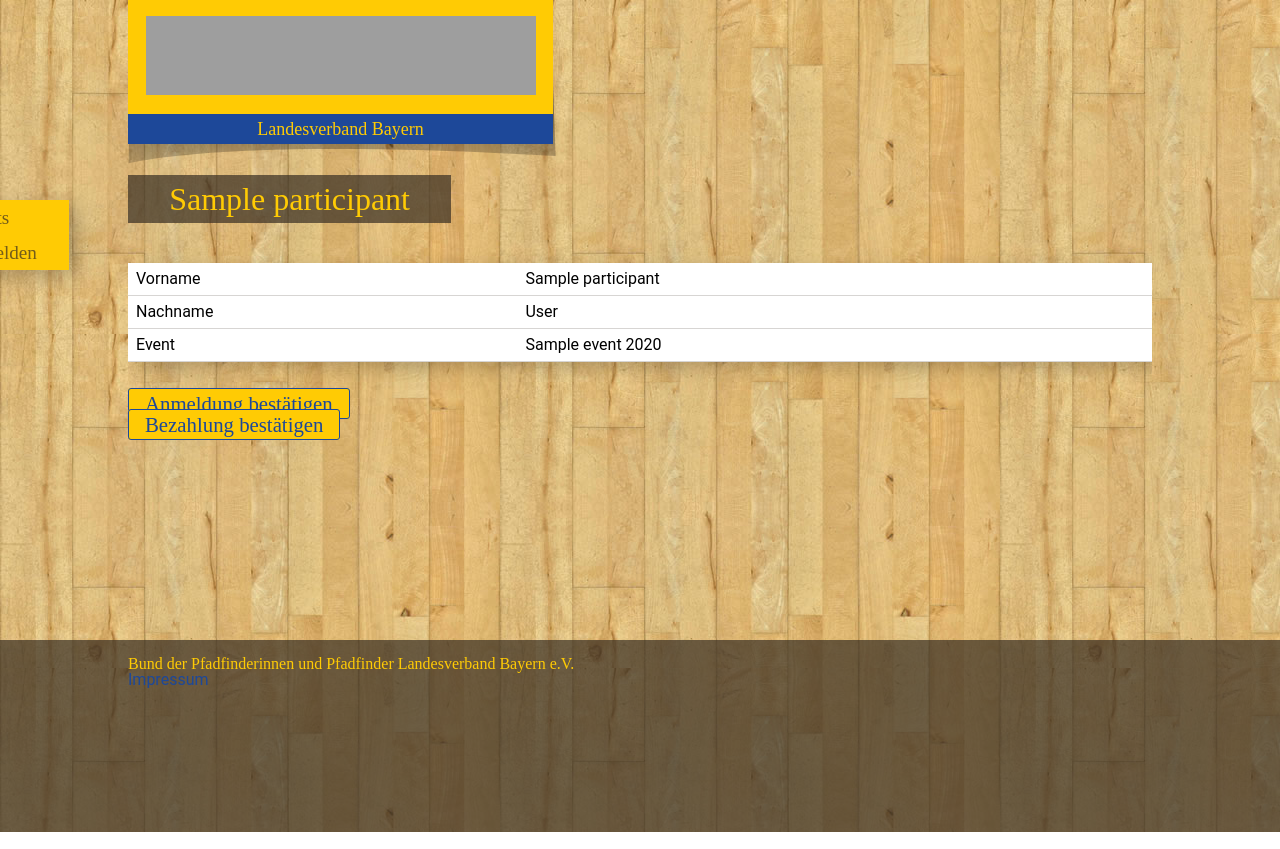
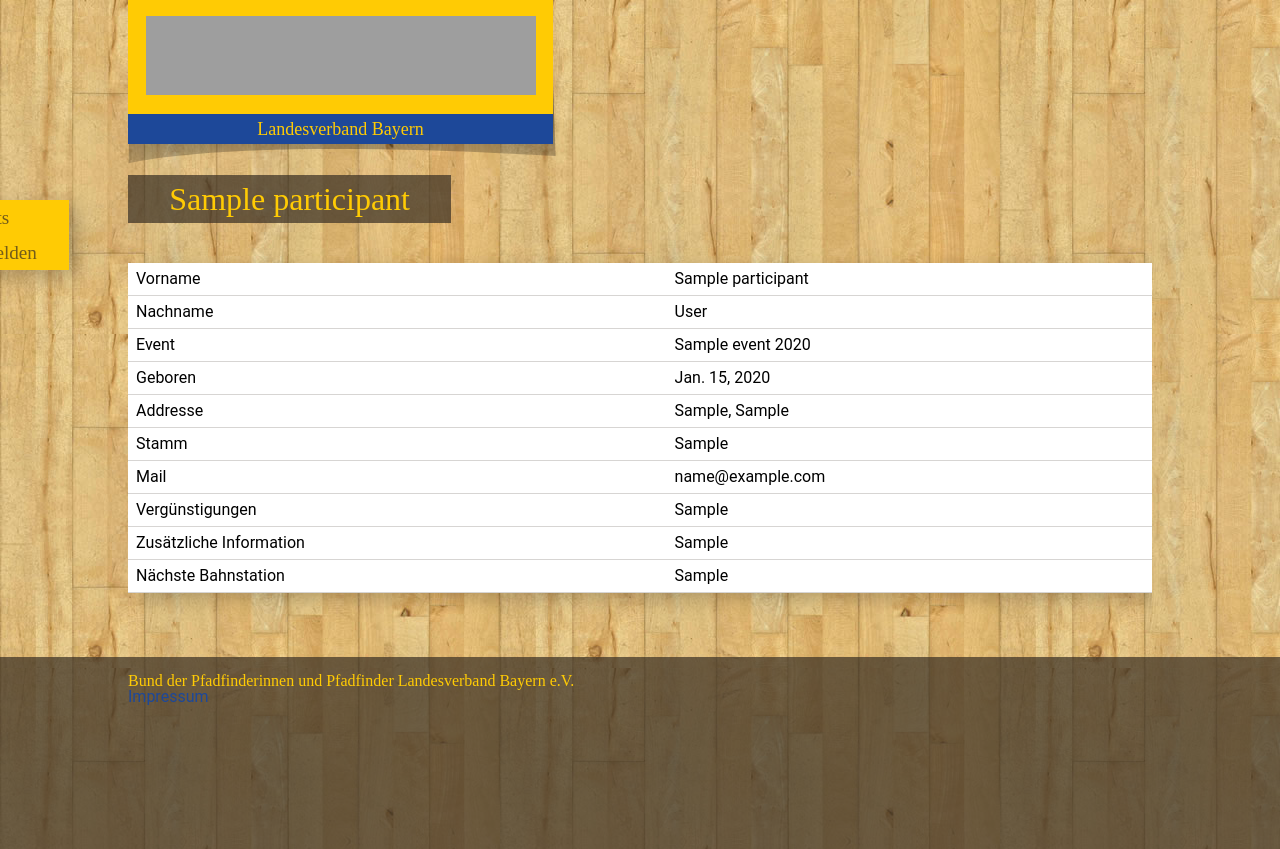
Before and after one commit to girstenbrei/LV, a Django app: page /signup/detail/1 in a window 1280 px wide. Run offline with Django 3.2, Linux system fonts and the light colour scheme; tables that the repository leaves empty hold one stand-in row (values such as "Sample post"); grey boxes are pictures that could not be loaded.

Commit message:
Adding Participant detail view
#closes 17

```diff
--- a/signup/templates/participant_detail.html
+++ b/signup/templates/participant_detail.html
@@ -15,10 +15,38 @@
             <td>Event</td>
             <td>{{ participant.event }}</td>
         </tr>
+        <tr>
+            <td>Geboren</td>
+            <td>{{ participant.born }}</td>
+        </tr>
+        <tr>
+            <td>Addresse</td>
+            <td>{{ participant.location }}, {{ participant.plz }}</td>
+        </tr>
+        <tr>
+            <td>Stamm</td>
+            <td>{{ participant.group }}</td>
+        </tr>
+        <tr>
+            <td>Mail</td>
+            <td>{{ participant.mail }}</td>
+        </tr>
+        <tr>
+            <td>Vergünstigungen</td>
+            <td>{{ participant.perks }}</td>
+        </tr>
+        <tr>
+            <td>Zusätzliche Information</td>
+            <td>{{ participant.additional }}</td>
+        </tr>
+        <tr>
+            <td>Nächste Bahnstation</td>
+            <td>{{ participant.next_station }}</td>
+        </tr>
     </table>
 
-    <ul id="buttonHolder">
-        <li><a href="#" class="btn-secondary">Anmeldung bestätigen</a></li>
-        <li><a href="#" class="btn-secondary">Bezahlung bestätigen</a></li>
-    </ul>
+    {#    <ul class="buttonHolder">#}
+    {#        <li><a href="#" class="btn-secondary">Anmeldung bestätigen</a></li>#}
+    {#        <li><a href="#" class="btn-secondary">Bezahlung bestätigen</a></li>#}
+    {#    </ul>#}
 {% endblock %}
--- a/signup/templates/signup_list.html
+++ b/signup/templates/signup_list.html
@@ -18,7 +18,7 @@
                 <td>{{ participant.lastname }}</td>
                 <td>{{ participant.born }}</td>
                 <td>{{ participant.mail }}</td>
-                <td><a href="#" class="btn-secondary">Details</a></td>
+                <td><a href="{% url 'participant_detail' participant.id %}" class="btn-secondary">Details</a></td>
             </tr>
         {% endfor %}
     </table>
```
